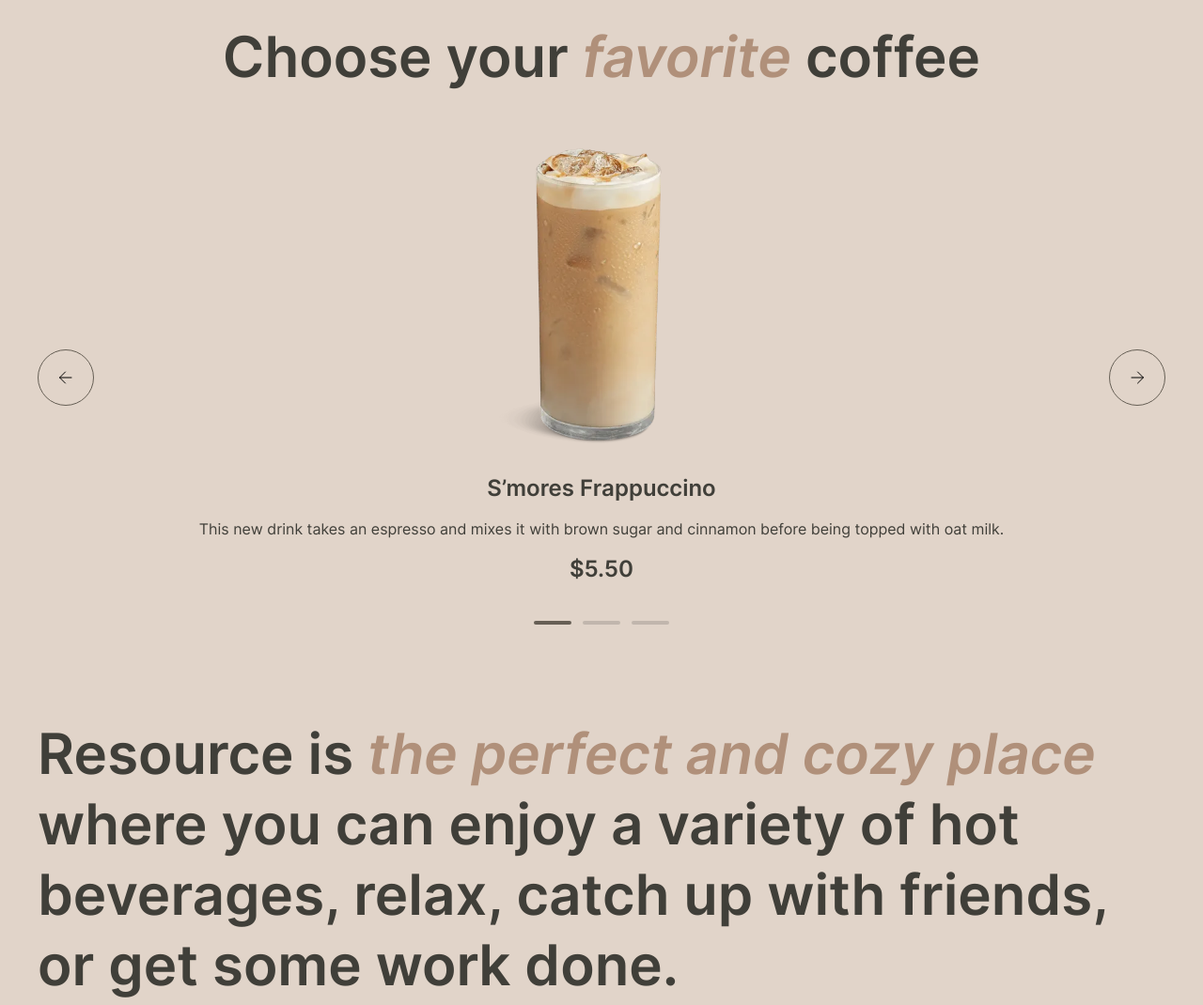
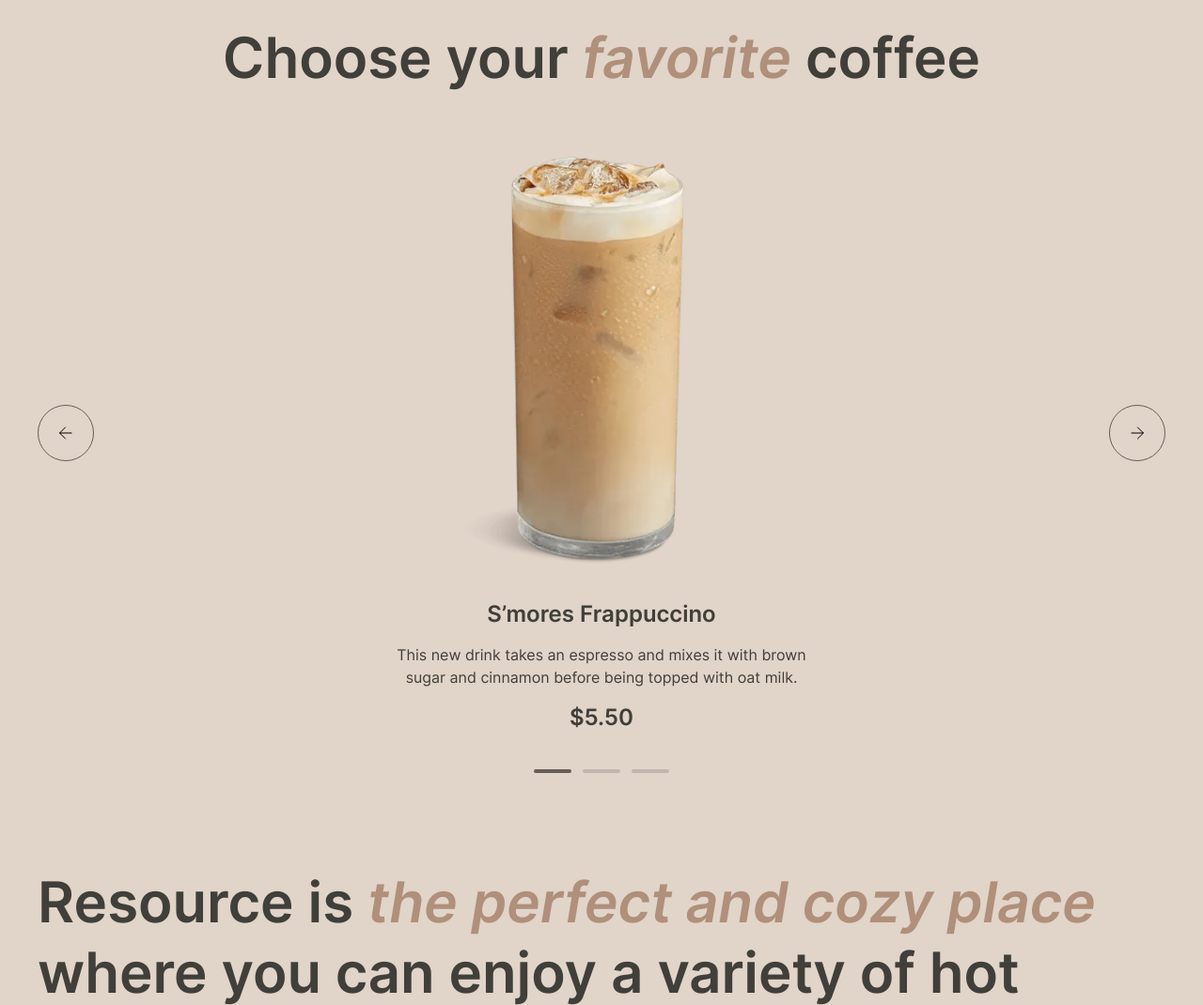
Before and after one commit to ToryaToria/Coffee, a website built with Vite: page source/index.html in a window 1280 px wide. Shown: the part 720-1790 px from the top of the page at 94% size. Built offline with nearby package versions, Linux system fonts and the light colour scheme.

Commit message:
Fixed: the layout has been changed to 768 for PixelPerfect.

```diff
--- a/source/sass/blocks/footer.scss
+++ b/source/sass/blocks/footer.scss
@@ -12,7 +12,7 @@
   gap: 40px;
 
   @include media-tabl {
-    padding: 100px 60px;
+    padding: 100px 60px 90px 60px;
     gap: 100px;
   }
 
--- a/source/sass/blocks/hero.scss
+++ b/source/sass/blocks/hero.scss
@@ -23,6 +23,10 @@
 
 .hero__title {
   margin-bottom: 40px;
+
+    @include media-tabl {
+      margin-bottom: 41px;
+    }
 }
 
 .hero__text {
--- a/source/sass/blocks/slider.scss
+++ b/source/sass/blocks/slider.scss
@@ -17,13 +17,24 @@
   text-align: center;
 
   margin-bottom: 40px;
+
+        @include media-tabl {
+        width: 480px;
+        margin-left: auto;
+        margin-right: auto;
+        }
 }
 
 .slider__img {
   width: 348px;
   height: 348px;
 
-  margin-bottom: 13px; // Должно быть 16 !!!!!1
+  margin-bottom: 14px; // Должно быть 16 !!!!!1
+
+    @include media-tabl {
+    width: 480px;
+  height: 480px;
+    }
 }
 
 .slider__title {
@@ -51,6 +62,10 @@
     align-items: center;
     justify-content: space-between;
   }
+
+      @include media-tabl {
+          top: 47%;
+      }
 }
 
 .slider__nav {
```
